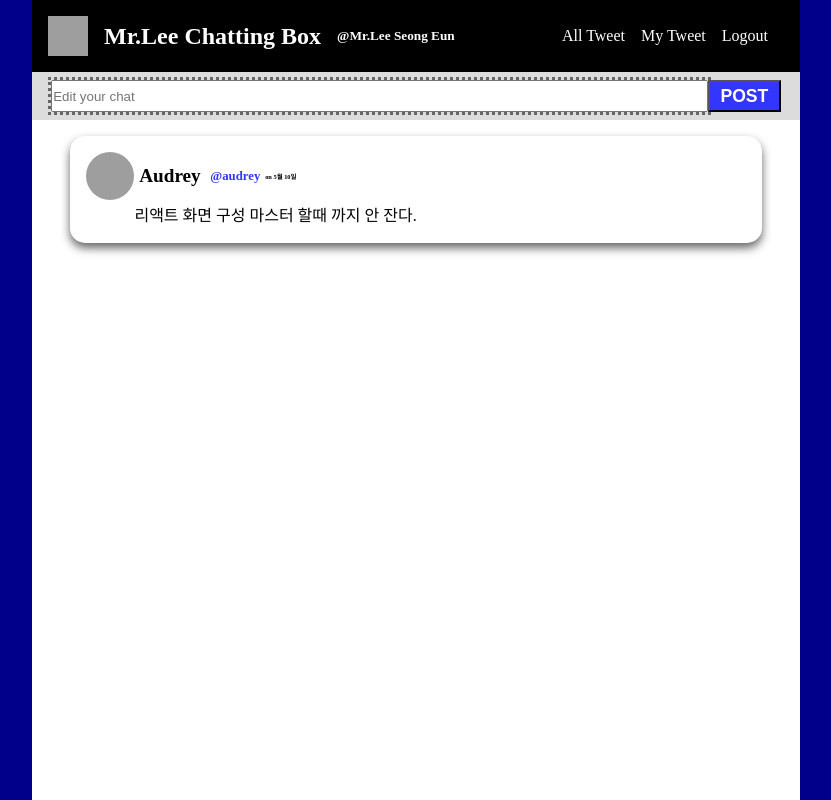
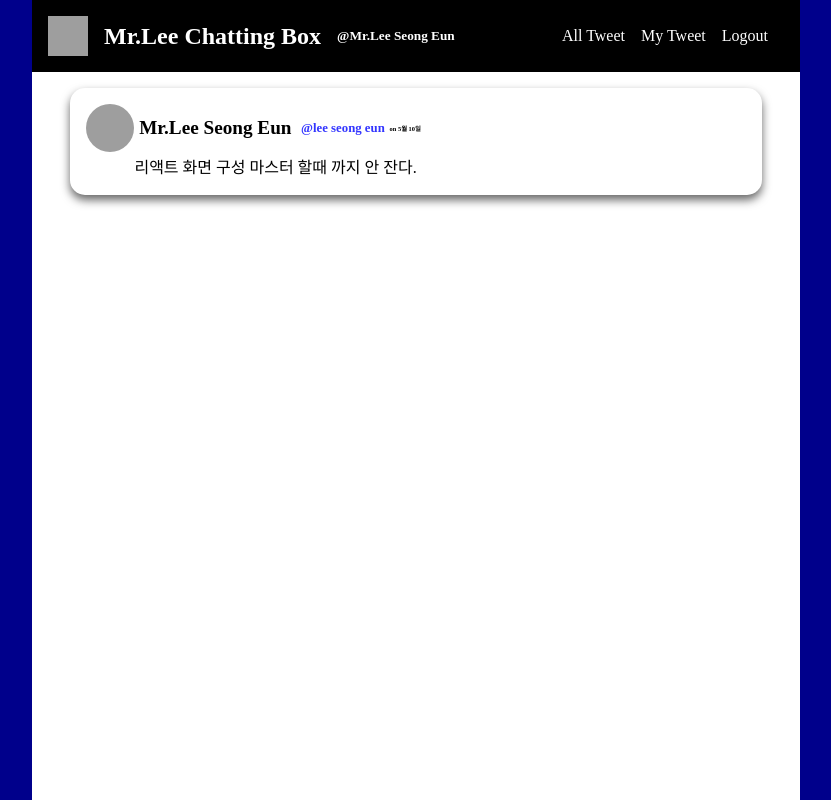
Before and after one commit to BVBFD/Mr.Lee-Chatting-Box, a React (Create React App) app: page /1/mytweets in a window 1280 px wide. Shown: the whole page, without its empty margins (224-1055 px from the left). Built offline with nearby package versions, Linux system fonts and the light colour scheme; grey boxes are pictures that could not be loaded.

Commit message:
add react-router-dom

```diff
--- a/src/App.jsx
+++ b/src/App.jsx
@@ -1,4 +1,5 @@
 import React from "react";
+import { Route, Routes } from "react-router-dom";
 import Header from "../src/components/Header.jsx";
 import AllTweets from "./pages/AllTweets.jsx";
 import Login from "./pages/Login.jsx";
@@ -7,10 +8,27 @@
 const App = (props) => {
   return (
     <div className="app">
-      <Header />
-      <AllTweets />
-      {/* <MyTweets /> */}
-      {/* <Login /> */}
+      <Routes>
+        <Route path={"/"} element={<Login />} />
+        <Route
+          path={"/:username"}
+          element={
+            <>
+              <Header />
+              <AllTweets />
+            </>
+          }
+        />
+        <Route
+          path={"/:username/mytweets"}
+          element={
+            <>
+              <Header />
+              <MyTweets />
+            </>
+          }
+        />
+      </Routes>
     </div>
   );
 };
--- a/src/components/Header.jsx
+++ b/src/components/Header.jsx
@@ -1,17 +1,28 @@
 import React from "react";
+import { Link } from "react-router-dom";
 
 const Header = (props) => {
   return (
     <header className="header">
       <div className="imgBox">
+        <Link to={"/:username"}>
           <img src="./img/logo.png" alt="" />
           <h2>Mr.Lee Chatting Box</h2>
+        </Link>
+        <Link to={"/:username/mytweets"}>
           <h5>@Mr.Lee Seong Eun</h5>
+        </Link>
       </div>
       <nav className="navbar">
+        <Link to={"/:username"}>
           <span>All Tweet</span>
+        </Link>
+        <Link to={"/:username/mytweets"}>
           <span>My Tweet</span>
+        </Link>
+        <Link to={"/"}>
           <span>Logout</span>
+        </Link>
       </nav>
     </header>
   );
--- a/src/components/TweetCard.jsx
+++ b/src/components/TweetCard.jsx
@@ -1,4 +1,5 @@
 import React from "react";
+import { Link } from "react-router-dom";
 
 const TweetCard = (props) => {
   return (
@@ -8,8 +9,10 @@
           src="https://i.pinimg.com/474x/e2/2c/b9/e22cb965ccd406838b496358fd5d989a.jpg"
           alt="logoImg"
         />
-        <span>Audrey</span>
-        <span>@audrey</span>
+        <span>Mr.Lee Seong Eun</span>
+        <Link to={"/:username/mytweets"}>
+          <span>@lee seong eun</span>
+        </Link>
         <span>on 5월 10일</span>
       </div>
       <div className="textBox">
--- a/src/index.css
+++ b/src/index.css
@@ -38,12 +38,20 @@
   align-items: center;
 }
 
-.app .header .imgBox h2 {
+.app .header .imgBox a {
+  display: flex;
+  justify-content: center;
+  align-items: center;
+}
+
+.app .header .imgBox a h2 {
   margin-right: 1rem;
+  color: #fff;
 }
 
 .app .header .imgBox h5 {
   margin-right: 1rem;
+  color: #fff;
 }
 
 .app .header .imgBox img {
@@ -104,11 +112,14 @@
   margin: 0 0.3rem;
 }
 
-.app .allTweetsBox .tweetCardsUl .tweetCardLi .nameImgDate span:nth-child(3) {
+.app .allTweetsBox .tweetCardsUl .tweetCardLi .nameImgDate a {
   font-size: 0.8rem;
   font-weight: bolder;
   color: #3336ff;
   margin: 0 0.3rem;
+  display: flex;
+  justify-content: center;
+  align-items: center;
 }
 
 .app .allTweetsBox .tweetCardsUl .tweetCardLi .nameImgDate span:nth-child(4) {
@@ -183,7 +194,11 @@
   justify-content: start;
 }
 
-.app .myTweetsBox .tweetCardsUl .tweetCardLi .nameImgDate span {
+.app .myTweetsBox .tweetCardsUl .tweetCardLi .nameImgDate a {
+  font-size: 0.8rem;
+  font-weight: bolder;
+  color: #3336ff;
+  margin: 0 0.3rem;
   align-self: center;
 }
 
@@ -191,6 +206,7 @@
   font-size: 1.2rem;
   font-weight: bolder;
   margin: 0 0.3rem;
+  align-self: center;
 }
 
 .app .myTweetsBox .tweetCardsUl .tweetCardLi .nameImgDate span:nth-child(3) {
@@ -203,6 +219,7 @@
 .app .myTweetsBox .tweetCardsUl .tweetCardLi .nameImgDate span:nth-child(4) {
   font-size: 0.4rem;
   font-weight: bolder;
+  align-self: center;
 }
 
 .app .myTweetsBox .tweetCardsUl .tweetCardLi .nameImgDate img {
--- a/src/index.js
+++ b/src/index.js
@@ -2,10 +2,13 @@
 import ReactDOM from "react-dom";
 import "./index.css";
 import App from "./App";
+import { BrowserRouter } from "react-router-dom";
 
 ReactDOM.render(
   <React.StrictMode>
-    <App />
+    <BrowserRouter>
+      <App />
+    </BrowserRouter>
   </React.StrictMode>,
   document.getElementById("root")
 );
--- a/src/pages/Login.jsx
+++ b/src/pages/Login.jsx
@@ -1,8 +1,21 @@
 import React from "react";
-import { useState } from "react/cjs/react.development";
+import { useNavigate } from "react-router-dom";
+import { useState } from "react";
 
 const Login = (props) => {
   const [inUpBtnIndex, setInUpBtnIndex] = useState(false);
+  const navigate = useNavigate();
+  const signIn = (event) => {
+    event.preventDefault();
+    console.log("signIn");
+    navigate("/:username");
+  };
+  const signUp = (event) => {
+    event.preventDefault();
+    console.log("signUp");
+    setInUpBtnIndex(false);
+    navigate("/");
+  };
 
   return (
     <div className="loginBox">
@@ -33,7 +46,9 @@
           <input type="checkbox" name="signUp" id="signUp" />
           <label htmlFor="signUp">Create a new account?</label>
         </div>
-        <button type="submit">{!inUpBtnIndex ? `Sing In` : `Sing Up`}</button>
+        <button type="submit" onClick={!inUpBtnIndex ? signIn : signUp}>
+          {!inUpBtnIndex ? `Sing In` : `Sing Up`}
+        </button>
       </form>
     </div>
   );
```
Lines whose indentation alone changed are shown as unchanged.
